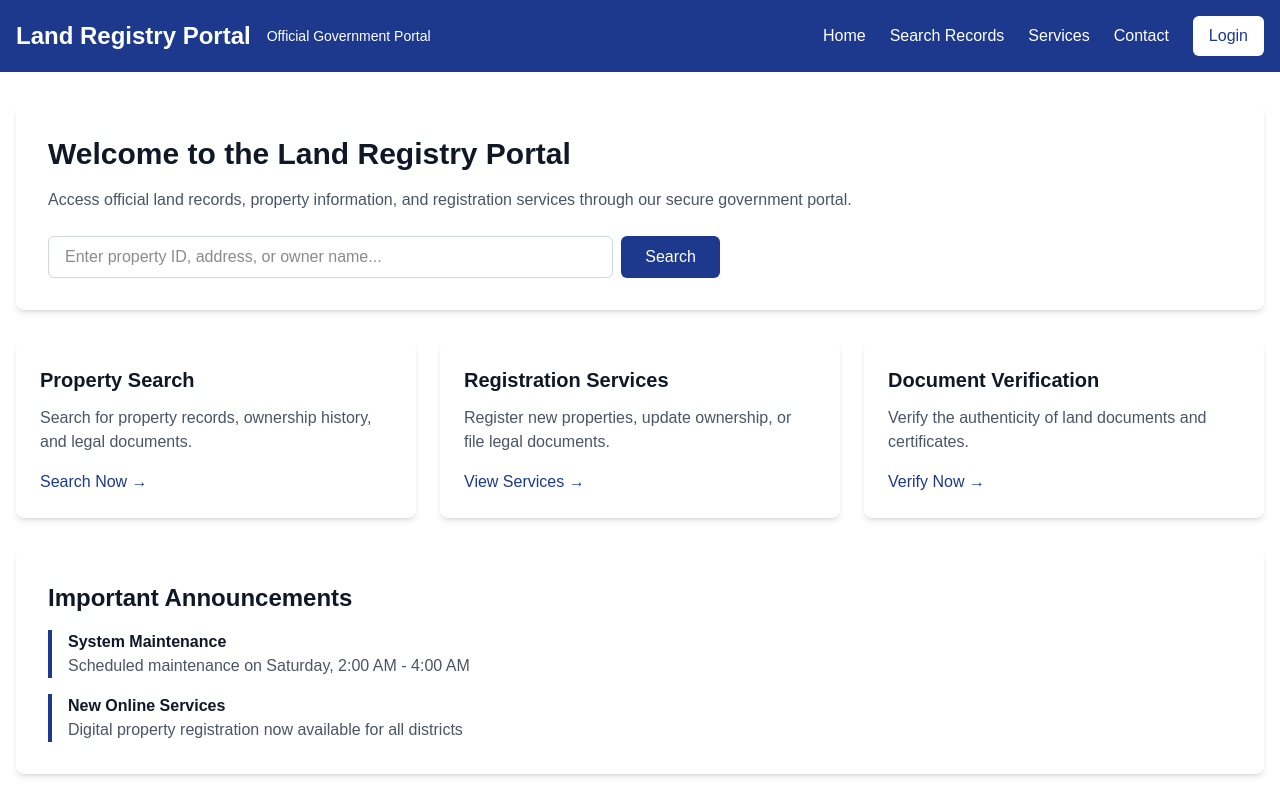
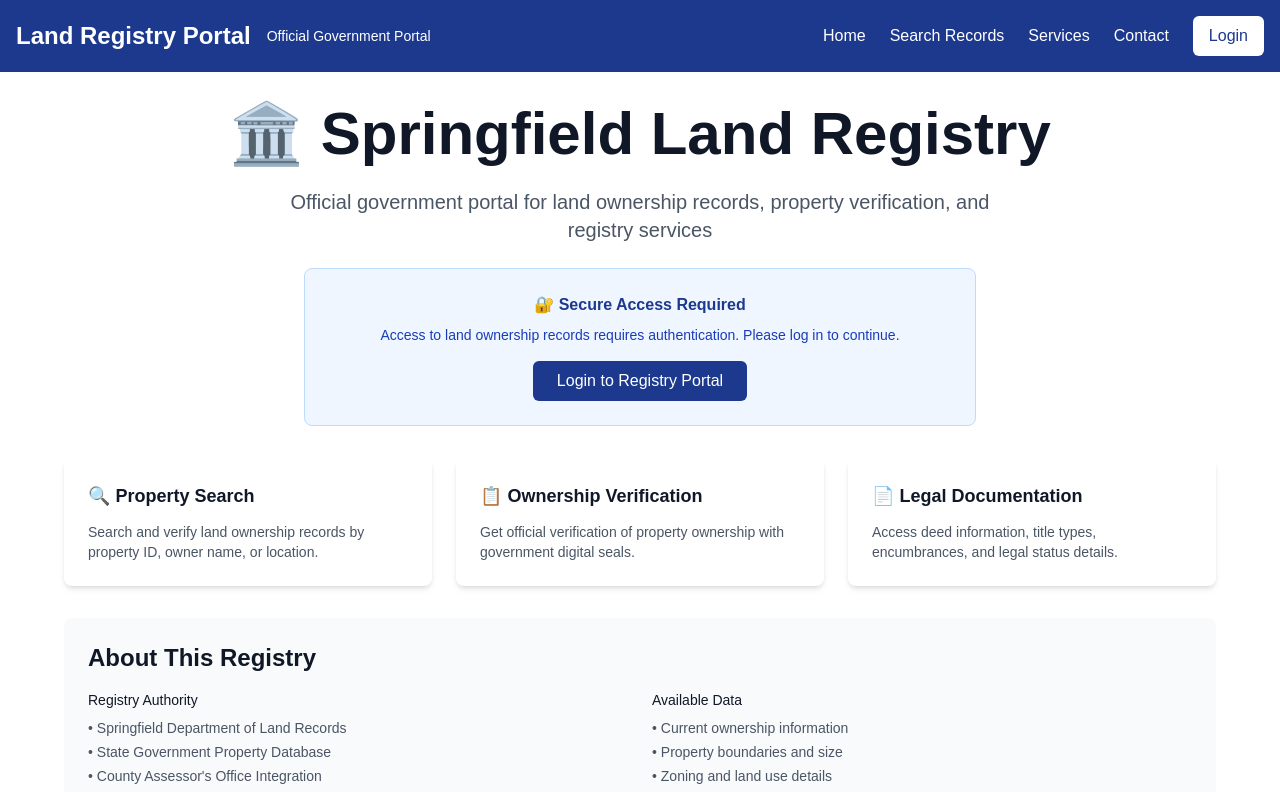
Before and after one commit to verigreen-hackathon/verigreen, a Next.js app in the folder packages/mock-registry/: page / in a window 1280 px wide. Shown: the top 792 px of the page. Built offline with nearby package versions, Linux system fonts and the light colour scheme.

Commit message:
feat: :sparkles: add login api route

```diff
--- a/packages/mock-registry/src/app/page.tsx
+++ b/packages/mock-registry/src/app/page.tsx
@@ -15,114 +15,226 @@ interface UserData {
 export default function Home() {
   const router = useRouter()
   const [userData, setUserData] = useState<UserData | null>(null)
+  const [isLoading, setIsLoading] = useState(true)
 
   useEffect(() => {
     const storedUserData = localStorage.getItem('userData')
     if (storedUserData) {
       try {
-        const parsedData = JSON.parse(storedUserData)
+        const parsedData = JSON.parse(storedUserData) as UserData
         setUserData(parsedData)
       } catch (e) {
         console.error('Error parsing user data:', e)
       }
     }
+    setIsLoading(false)
   }, [])
 
-  return (
-    <div className="space-y-8">
-      {/* Hero Section */}
-      <section className="bg-white rounded-lg shadow-md p-8">
-        {userData ? (
-          <>
-            <h1 className="text-3xl font-bold text-gray-900 mb-4">
-              Welcome back, {userData.fullName || 'User'}
-            </h1>
-            <p className="text-gray-600 mb-6">
-              Access your land records and manage your property information through our secure government portal.
+  const handleLogout = () => {
+    localStorage.removeItem('userData')
+    localStorage.removeItem('authToken')
+    setUserData(null)
+    router.push('/login')
+  }
+
+  if (isLoading) {
+    return (
+      <div className="min-h-[calc(100vh-200px)] flex items-center justify-center">
+        <div className="text-center">
+          <div className="animate-spin rounded-full h-12 w-12 border-b-2 border-blue-900 mx-auto"></div>
+          <p className="mt-4 text-gray-600">Loading...</p>
+        </div>
+      </div>
+    )
+  }
+
+  if (!userData) {
+    return (
+      <div className="max-w-6xl mx-auto space-y-8">
+        {/* Hero Section */}
+        <div className="text-center space-y-6">
+          <h1 className="text-4xl md:text-6xl font-bold text-gray-900">
+            🏛️ Springfield Land Registry
+          </h1>
+          <p className="text-xl text-gray-600 max-w-3xl mx-auto">
+            Official government portal for land ownership records, property verification, and registry services
+          </p>
+          <div className="bg-blue-50 border border-blue-200 rounded-lg p-6 max-w-2xl mx-auto">
+            <h3 className="font-semibold text-blue-900 mb-2">🔐 Secure Access Required</h3>
+            <p className="text-blue-800 text-sm mb-4">
+              Access to land ownership records requires authentication. Please log in to continue.
             </p>
-          </>
-        ) : (
-          <>
-            <h1 className="text-3xl font-bold text-gray-900 mb-4">Welcome to the Land Registry Portal</h1>
-            <p className="text-gray-600 mb-6">
-              Access official land records, property information, and registration services through our secure government portal.
-            </p>
-          </>
-        )}
-
-        {/* Search Bar */}
-        <div className="max-w-2xl">
-          <div className="flex gap-2">
-            <input
-              type="text"
-              placeholder="Enter property ID, address, or owner name..."
-              className="flex-1 px-4 py-2 border border-gray-300 rounded-md focus:outline-none focus:ring-2 focus:ring-blue-500"
-            />
-            <button className="px-6 py-2 bg-blue-900 text-white rounded-md hover:bg-blue-800 focus:outline-none focus:ring-2 focus:ring-blue-500">
-              Search
+            <button
+              onClick={() => router.push('/login')}
+              className="w-full md:w-auto px-6 py-2 bg-blue-900 text-white rounded-md hover:bg-blue-800 transition-colors"
+            >
+              Login to Registry Portal
             </button>
           </div>
         </div>
-      </section>
 
-      {/* Services Grid */}
-      <section className="grid grid-cols-1 md:grid-cols-2 lg:grid-cols-3 gap-6">
-        <div className="bg-white p-6 rounded-lg shadow-md">
-          <h3 className="text-xl font-semibold text-gray-900 mb-3">Property Search</h3>
-          <p className="text-gray-600 mb-4">Search for property records, ownership history, and legal documents.</p>
-          <a href="/search" className="text-blue-900 hover:text-blue-800 font-medium">Search Now →</a>
+        {/* Services Section */}
+        <div className="grid grid-cols-1 md:grid-cols-2 lg:grid-cols-3 gap-6">
+          <div className="bg-white rounded-lg shadow-md p-6">
+            <h3 className="text-lg font-semibold text-gray-900 mb-3">🔍 Property Search</h3>
+            <p className="text-gray-600 text-sm">
+              Search and verify land ownership records by property ID, owner name, or location.
+            </p>
+          </div>
+
+          <div className="bg-white rounded-lg shadow-md p-6">
+            <h3 className="text-lg font-semibold text-gray-900 mb-3">📋 Ownership Verification</h3>
+            <p className="text-gray-600 text-sm">
+              Get official verification of property ownership with government digital seals.
+            </p>
+          </div>
+
+          <div className="bg-white rounded-lg shadow-md p-6">
+            <h3 className="text-lg font-semibold text-gray-900 mb-3">📄 Legal Documentation</h3>
+            <p className="text-gray-600 text-sm">
+              Access deed information, title types, encumbrances, and legal status details.
+            </p>
+          </div>
         </div>
 
-        <div className="bg-white p-6 rounded-lg shadow-md">
-          <h3 className="text-xl font-semibold text-gray-900 mb-3">Registration Services</h3>
-          <p className="text-gray-600 mb-4">Register new properties, update ownership, or file legal documents.</p>
-          <a href="/services" className="text-blue-900 hover:text-blue-800 font-medium">View Services →</a>
+        {/* Information Section */}
+        <div className="bg-gray-50 rounded-lg p-6">
+          <h3 className="text-2xl font-semibold text-gray-900 mb-4">About This Registry</h3>
+          <div className="grid grid-cols-1 md:grid-cols-2 gap-6 text-sm">
+            <div>
+              <h4 className="font-medium text-gray-900 mb-2">Registry Authority</h4>
+              <ul className="space-y-1 text-gray-600">
+                <li>• Springfield Department of Land Records</li>
+                <li>• State Government Property Database</li>
+                <li>• County Assessor's Office Integration</li>
+                <li>• Municipal Planning Department</li>
+              </ul>
+            </div>
+            <div>
+              <h4 className="font-medium text-gray-900 mb-2">Available Data</h4>
+              <ul className="space-y-1 text-gray-600">
+                <li>• Current ownership information</li>
+                <li>• Property boundaries and size</li>
+                <li>• Zoning and land use details</li>
+                <li>• Tax assessment records</li>
+                <li>• Legal encumbrances and liens</li>
+              </ul>
+            </div>
+          </div>
+        </div>
+      </div>
+    )
+  }
+
+  return (
+    <div className="max-w-6xl mx-auto space-y-8">
+      {/* Dashboard Header */}
+      <div className="bg-white rounded-lg shadow-md p-6">
+        <div className="flex justify-between items-center">
+          <div>
+            <h1 className="text-3xl font-bold text-gray-900">
+              Welcome, {userData.fullName}
+            </h1>
+            <p className="text-gray-600">
+              Land Registry Portal Dashboard
+            </p>
+          </div>
+          <button
+            onClick={handleLogout}
+            className="px-4 py-2 bg-red-600 text-white rounded-md hover:bg-red-700 transition-colors"
+          >
+            Logout
+          </button>
+        </div>
+      </div>
+
+      {/* Quick Actions */}
+      <div className="grid grid-cols-1 md:grid-cols-2 lg:grid-cols-3 gap-6">
+        <div className="bg-white rounded-lg shadow-md p-6 hover:shadow-lg transition-shadow cursor-pointer">
+          <h3 className="text-lg font-semibold text-gray-900 mb-3">🔍 Search Properties</h3>
+          <p className="text-gray-600 text-sm mb-4">
+            Find land ownership records by property ID, owner name, or location.
+          </p>
+          <div className="text-blue-600 text-sm font-medium">Search Records →</div>
         </div>
 
-        <div className="bg-white p-6 rounded-lg shadow-md">
-          <h3 className="text-xl font-semibold text-gray-900 mb-3">Document Verification</h3>
-          <p className="text-gray-600 mb-4">Verify the authenticity of land documents and certificates.</p>
-          <a href="/verify" className="text-blue-900 hover:text-blue-800 font-medium">Verify Now →</a>
+        <div className="bg-white rounded-lg shadow-md p-6 hover:shadow-lg transition-shadow cursor-pointer">
+          <h3 className="text-lg font-semibold text-gray-900 mb-3">📋 Verify Ownership</h3>
+          <p className="text-gray-600 text-sm mb-4">
+            Get official verification documents for property ownership.
+          </p>
+          <div className="text-blue-600 text-sm font-medium">Start Verification →</div>
         </div>
-      </section>
 
-      {/* Announcements */}
-      <section className="bg-white rounded-lg shadow-md p-8">
-        <h2 className="text-2xl font-bold text-gray-900 mb-4">Important Announcements</h2>
-        <div className="space-y-4">
-          <div className="border-l-4 border-blue-900 pl-4">
-            <h3 className="font-semibold text-gray-900">System Maintenance</h3>
-            <p className="text-gray-600">Scheduled maintenance on Saturday, 2:00 AM - 4:00 AM</p>
+        <div className="bg-white rounded-lg shadow-md p-6 hover:shadow-lg transition-shadow cursor-pointer">
+          <h3 className="text-lg font-semibold text-gray-900 mb-3">📄 My Properties</h3>
+          <p className="text-gray-600 text-sm mb-4">
+            View and manage your registered property records.
+          </p>
+          <div className="text-blue-600 text-sm font-medium">View Properties →</div>
+        </div>
+      </div>
+
+      {/* Recent Activity */}
+      <div className="bg-white rounded-lg shadow-md p-6">
+        <h3 className="text-xl font-semibold text-gray-900 mb-4">Recent Activity</h3>
+        <div className="space-y-3">
+          <div className="flex items-center justify-between py-2 border-b border-gray-100">
+            <div>
+              <p className="text-sm font-medium text-gray-900">Login Session</p>
+              <p className="text-xs text-gray-500">
+                {userData.loginTime ? new Date(userData.loginTime).toLocaleString() : 'Just now'}
+              </p>
+            </div>
+            <span className="px-2 py-1 text-xs font-semibold rounded-full bg-green-100 text-green-800">
+              Active
+            </span>
           </div>
-          <div className="border-l-4 border-blue-900 pl-4">
-            <h3 className="font-semibold text-gray-900">New Online Services</h3>
-            <p className="text-gray-600">Digital property registration now available for all districts</p>
+
+          <div className="flex items-center justify-between py-2 border-b border-gray-100">
+            <div>
+              <p className="text-sm font-medium text-gray-900">Account Verification</p>
+              <p className="text-xs text-gray-500">Email: {userData.email}</p>
+            </div>
+            <span className="px-2 py-1 text-xs font-semibold rounded-full bg-green-100 text-green-800">
+              Verified
+            </span>
+          </div>
+
+          <div className="flex items-center justify-between py-2">
+            <div>
+              <p className="text-sm font-medium text-gray-900">Registry Access</p>
+              <p className="text-xs text-gray-500">Role: {userData.role?.replace('_', ' ') || 'User'}</p>
+            </div>
+            <span className="px-2 py-1 text-xs font-semibold rounded-full bg-blue-100 text-blue-800">
+              Authorized
+            </span>
           </div>
         </div>
-      </section>
+      </div>
 
-      {/* Quick Actions for logged-in users */}
-      {userData && (
-        <section className="bg-white rounded-lg shadow-md p-8">
-          <h2 className="text-2xl font-bold text-gray-900 mb-4">Quick Actions</h2>
-          <div className="grid grid-cols-1 md:grid-cols-2 gap-4">
-            <button
-              onClick={() => router.push('/my-properties')}
-              className="p-4 border border-gray-200 rounded-lg hover:bg-gray-50 text-left"
-            >
-              <h3 className="font-semibold text-gray-900">My Properties</h3>
-              <p className="text-gray-600">View and manage your registered properties</p>
-            </button>
-            <button
-              onClick={() => router.push('/documents')}
-              className="p-4 border border-gray-200 rounded-lg hover:bg-gray-50 text-left"
-            >
-              <h3 className="font-semibold text-gray-900">My Documents</h3>
-              <p className="text-gray-600">Access your property documents and certificates</p>
-            </button>
+      {/* System Information */}
+      <div className="bg-gray-50 rounded-lg p-6">
+        <h3 className="text-lg font-semibold text-gray-900 mb-4">System Information</h3>
+        <div className="grid grid-cols-1 md:grid-cols-2 gap-4 text-sm">
+          <div>
+            <span className="font-medium text-gray-700">Registry Version:</span>
+            <span className="ml-2 text-gray-600">v2.1</span>
           </div>
-        </section>
-      )}
+          <div>
+            <span className="font-medium text-gray-700">Last Update:</span>
+            <span className="ml-2 text-gray-600">January 2024</span>
+          </div>
+          <div>
+            <span className="font-medium text-gray-700">Session Token:</span>
+            <span className="ml-2 text-gray-600 font-mono text-xs">{userData.token?.substring(0, 20)}...</span>
+          </div>
+          <div>
+            <span className="font-medium text-gray-700">API Status:</span>
+            <span className="ml-2 text-green-600">Online</span>
+          </div>
+        </div>
+      </div>
     </div>
   )
 }
```
Also changed, not shown: packages/mock-registry/src/app/api/login/route.ts (added, +147 -0 lines).
